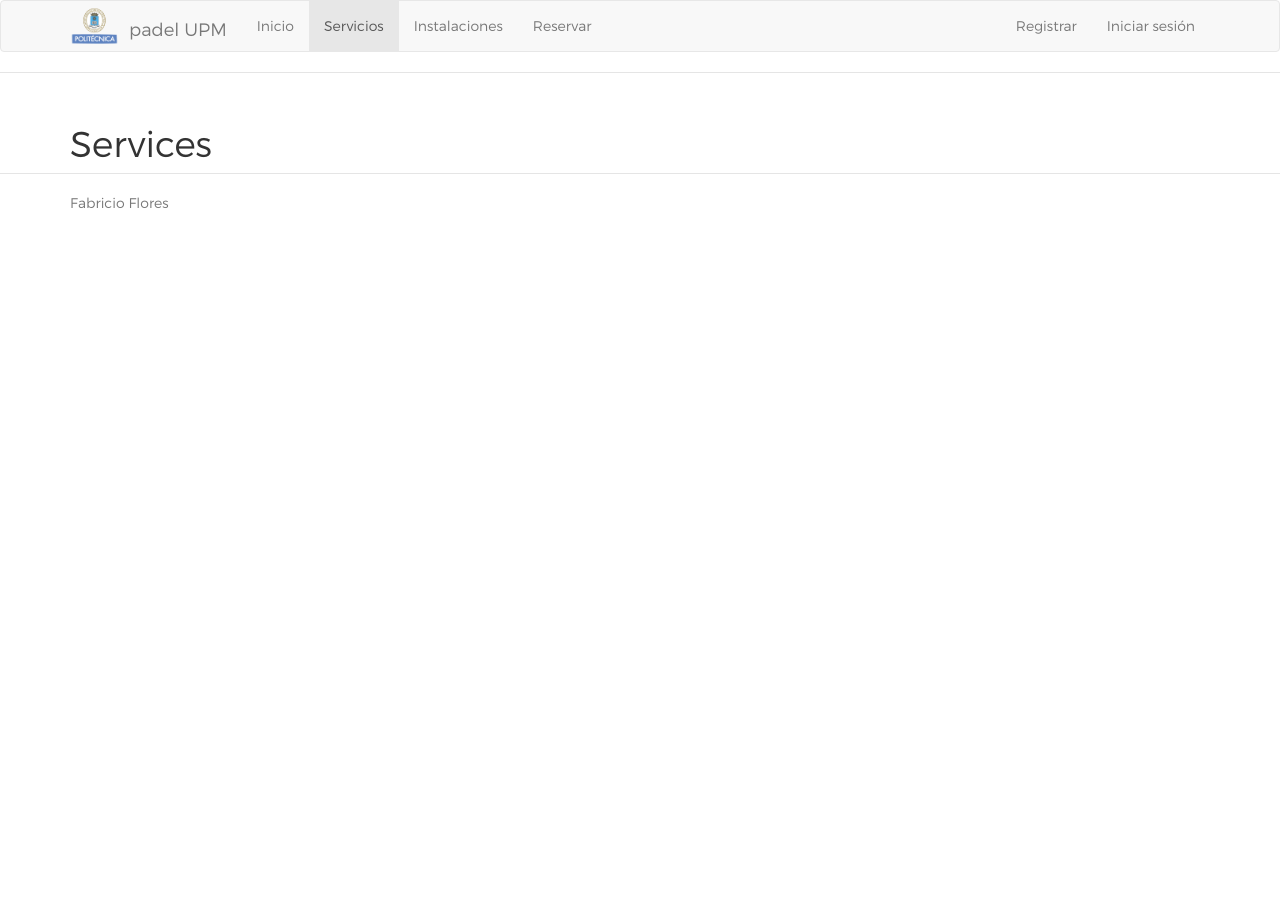
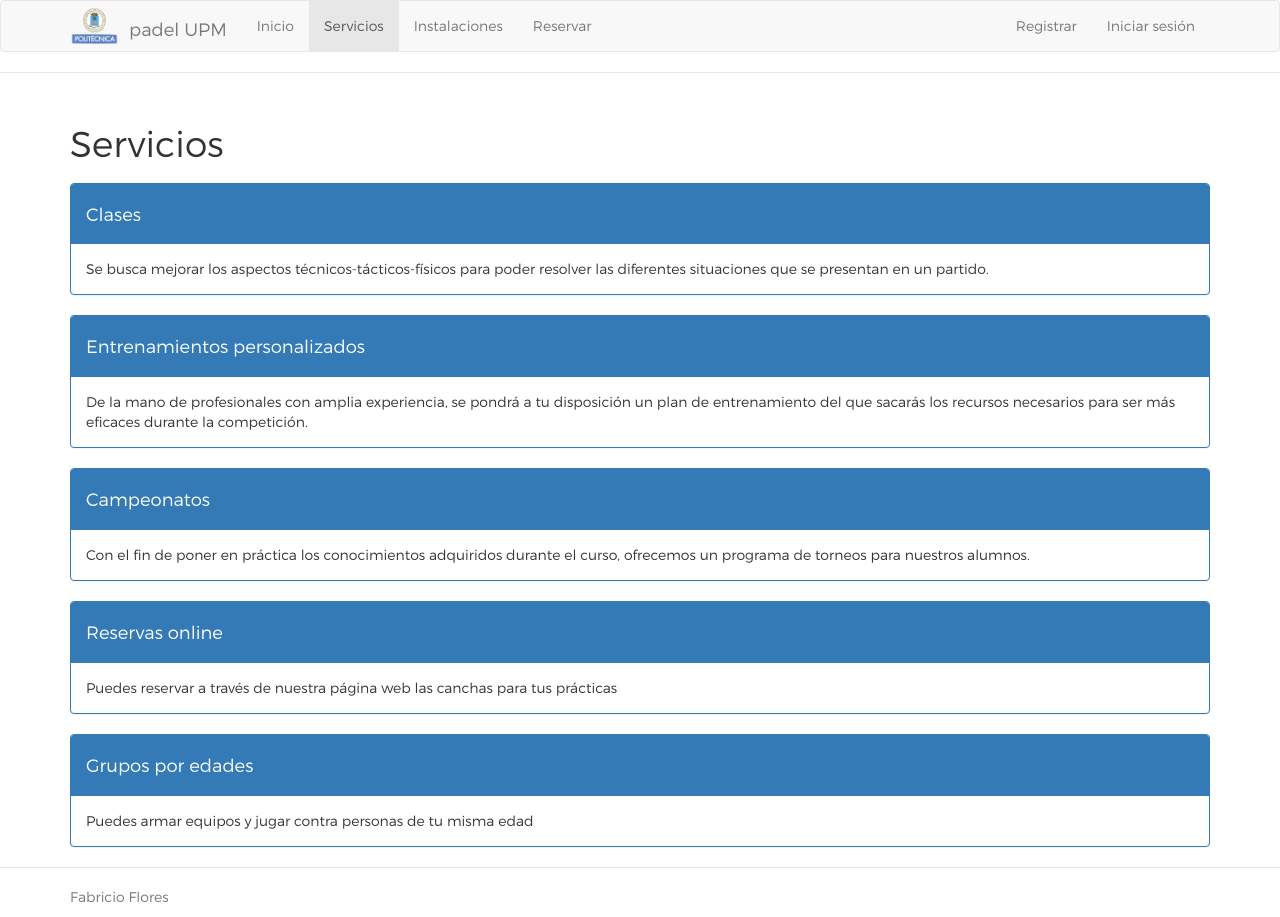
Before and after one commit to fabricioflores/padel-miw, a website: page app/index.html at #/services in a window 1280 px wide. Both pictures are taken after a click on the link "Servicios". Before the commit the page ends 800 px from the top, so only its background shows below. Drawn offline with nearby package versions, Linux system fonts and the light colour scheme; some packages are replaced by stand-ins of ours; files that its build step writes are made by us from their sources.

Commit message:
Add services page

```diff
--- a/app/styles/overrides.scss
+++ b/app/styles/overrides.scss
@@ -90,3 +90,7 @@ body {
   margin-top: -10px;
   margin-right: 10px;
 }
+
+.container-pages{
+  margin-top: 20px;
+}
--- a/app/views/services.html
+++ b/app/views/services.html
@@ -1 +1,44 @@
-<h1>Services</h1>
+<h1>Servicios</h1>
+<div class="container-pages">
+
+  <div class="panel panel-primary">
+    <div class="panel-heading">
+      <h4>Clases</h4>
+    </div>
+    <div class="panel-body">Se busca mejorar los aspectos técnicos-tácticos-físicos
+      para poder resolver las diferentes situaciones que se presentan en un partido.</div>
+  </div>
+
+  <div class="panel panel-primary">
+    <div class="panel-heading">
+      <h4>Entrenamientos personalizados</h4>
+    </div>
+    <div class="panel-body">De la mano de profesionales con amplia experiencia,
+      se pondrá a tu disposición un plan de entrenamiento del que sacarás los
+      recursos necesarios para ser más eficaces durante la competición.</div>
+  </div>
+
+  <div class="panel panel-primary">
+    <div class="panel-heading">
+      <h4>Campeonatos</h4>
+    </div>
+    <div class="panel-body">Con el fin de poner en práctica los conocimientos
+      adquiridos durante el curso, ofrecemos un programa de torneos para nuestros alumnos.</div>
+  </div>
+
+  <div class="panel panel-primary">
+    <div class="panel-heading">
+      <h4>Reservas online</h4>
+    </div>
+    <div class="panel-body">Puedes reservar a través de nuestra página web
+    las canchas para tus prácticas</div>
+  </div>
+
+  <div class="panel panel-primary">
+    <div class="panel-heading">
+      <h4>Grupos por edades</h4>
+    </div>
+    <div class="panel-body">Puedes armar equipos y jugar contra personas de
+    tu misma edad</div>
+  </div>
+</div>
```
Also changed, not shown: app/views/main.html (+7 -3 lines).
